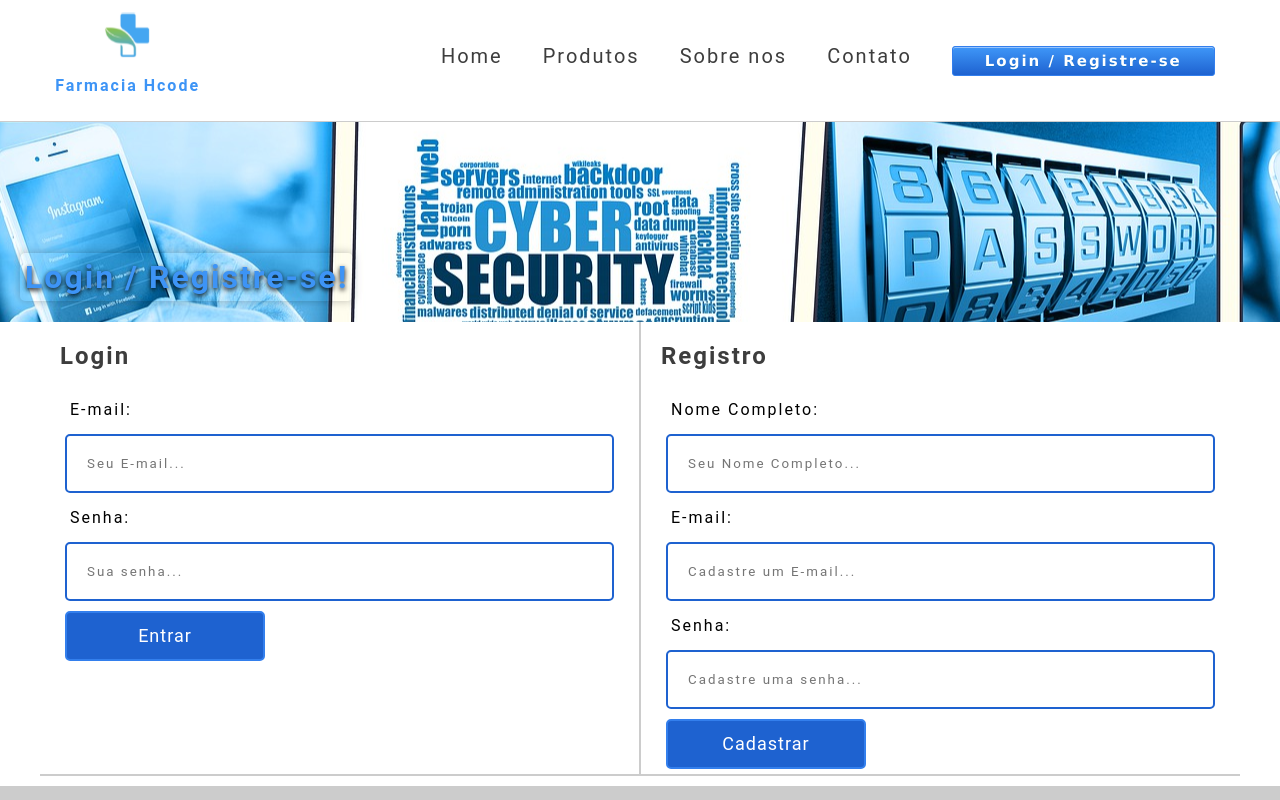
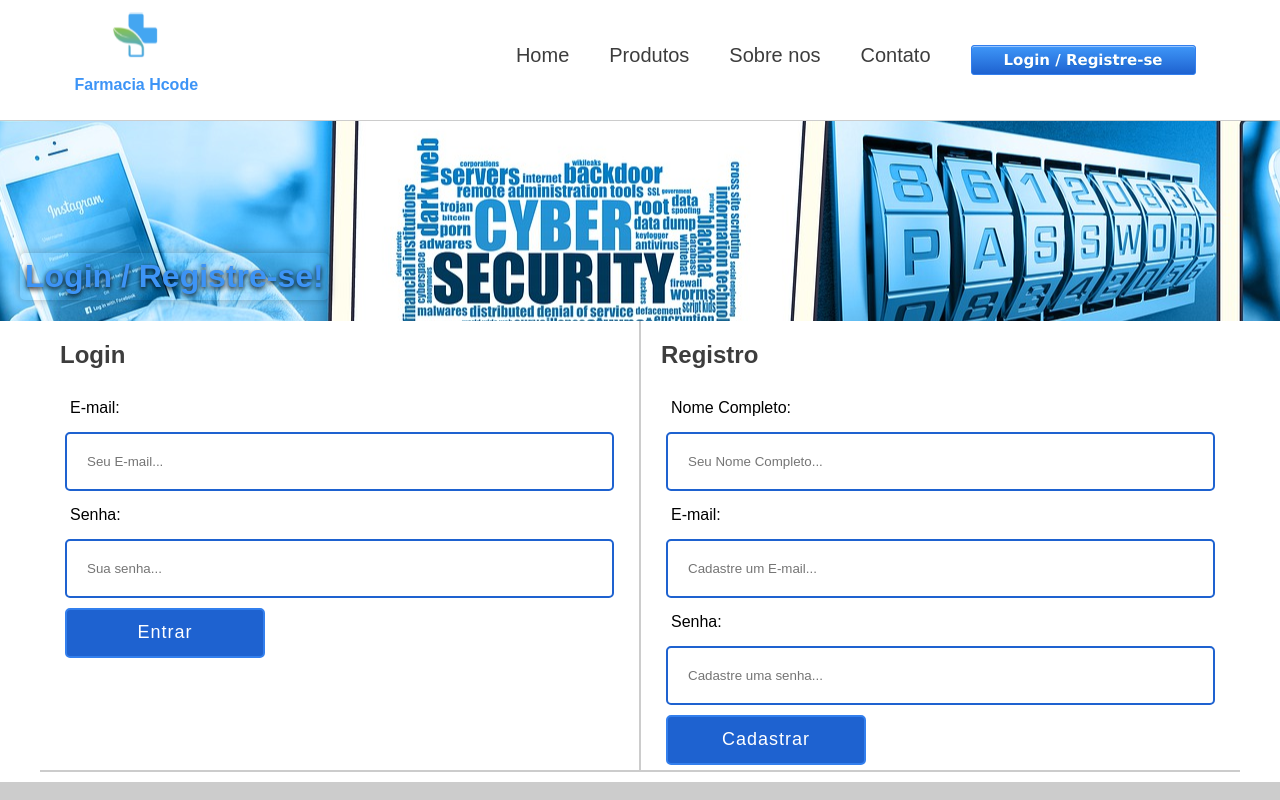
Before and after one commit to meirelesdev/frontend-farmaciaHcodelab, a Next.js app: page /login in a window 1280 px wide. Shown: the top 800 px of the page. Built offline with nearby package versions, Linux system fonts and the light colour scheme.

Commit message:
Mundança da font

```diff
--- a/styles/Glogal.css
+++ b/styles/Glogal.css
@@ -11,11 +11,12 @@
     --box-shadow: #00000042;
 
 }
-@import url('https://fonts.googleapis.com/css2?family=Roboto:wght@100;400;500&display=swap');
+@import url('https://fonts.googleapis.com/css2?family=Montserrat&family=Oswald:wght@300;400;500&display=swap');
 *{
     outline: none;
-    font-family: 'Roboto', sans-serif;
-    letter-spacing: 2px;
+    font-family: 'Montserrat', sans-serif;
+    font-family: 'Oswald', sans-serif;
+    /* letter-spacing: 2px; */
 }
 a{
     text-decoration: none;
```
